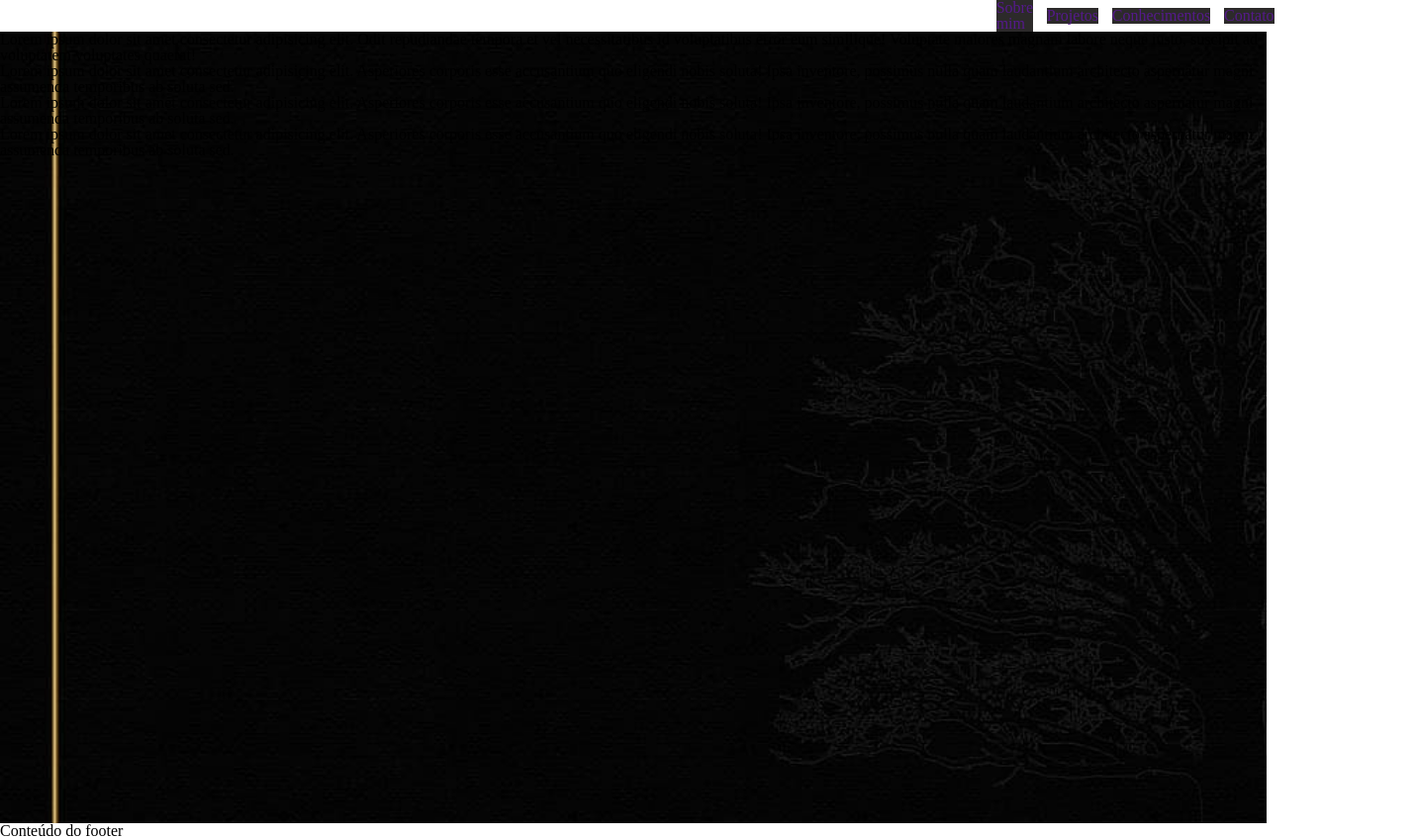
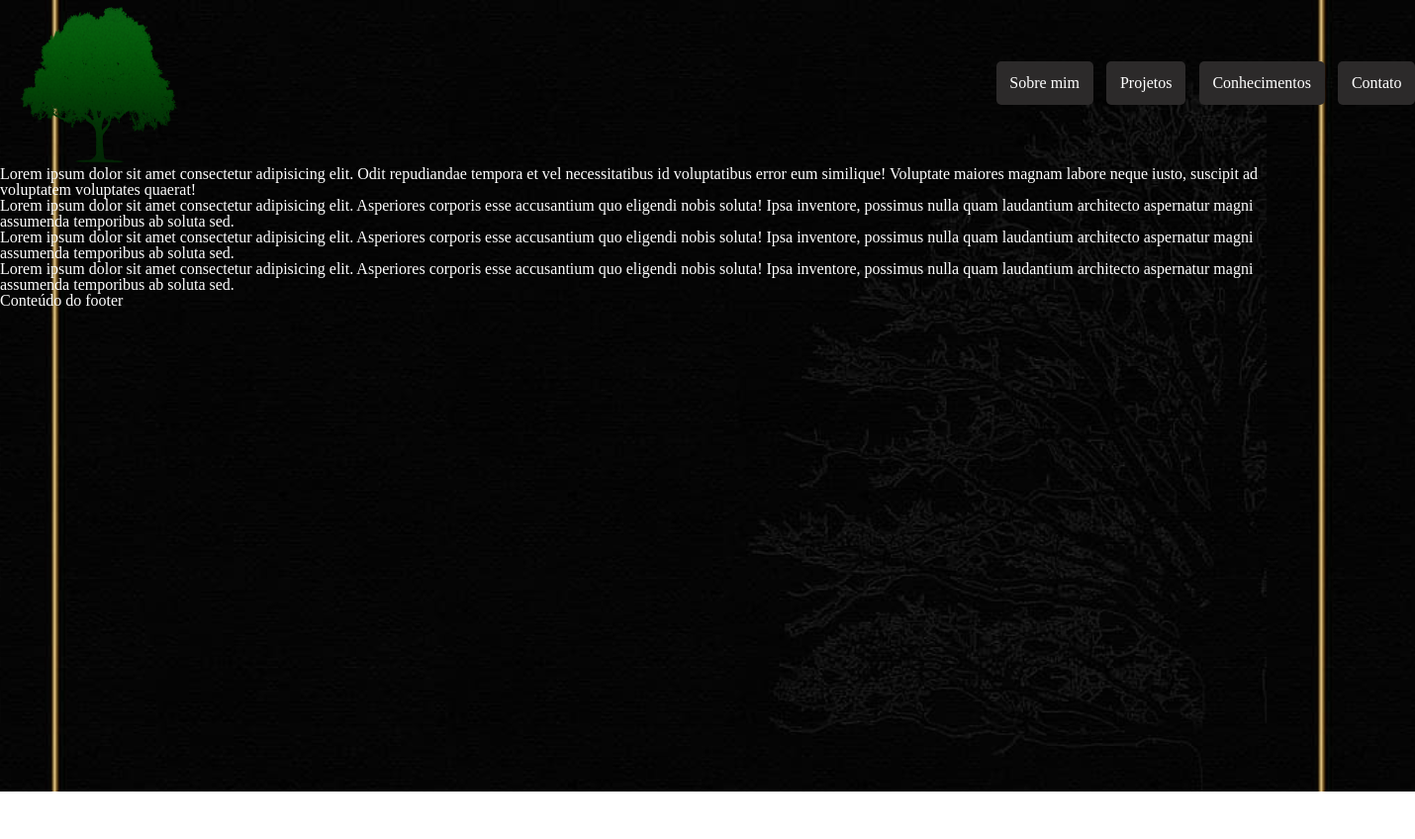
Before and after one commit to rafaelandrad/portfolio-building, a plain HTML site: page index.html in a window 1280 px wide. Shown: the whole page at 99% size, 1430 px wide, since content can reach past the window. After the commit the page ends 800 px from the top, so only its background shows below. Drawn offline with Linux system fonts and the light colour scheme.

Commit message:
adicionei um icone

```diff
--- a/index.html
+++ b/index.html
@@ -12,7 +12,7 @@
     <header>
         <section class="cabecalho">
             <div class="cabecalho_logo">
-                <img src="" alt="">
+                <img src="assets/arvore_logo_icone.png" alt="logo">
             </div>
             <div class="cabecalho_menu">
                 <a href="">Sobre mim</a>
--- a/styles/style.css
+++ b/styles/style.css
@@ -16,11 +16,16 @@
 .cabecalho_menu a{
     text-decoration: none;
     background-color: rgb(44, 42, 42);
+    color: white;
+    border-radius: 5px;
+    padding: 5%;
+    white-space: nowrap;
 }
 
-main {
+body {
     background-image: url(../assets/planodefundo.jpg);
     background-size: cover;
     height: 100vh;
     width: 100vw;
+    color: white;
 }
```
Also changed, not shown: assets/arvore_logo_icone.png (added).
